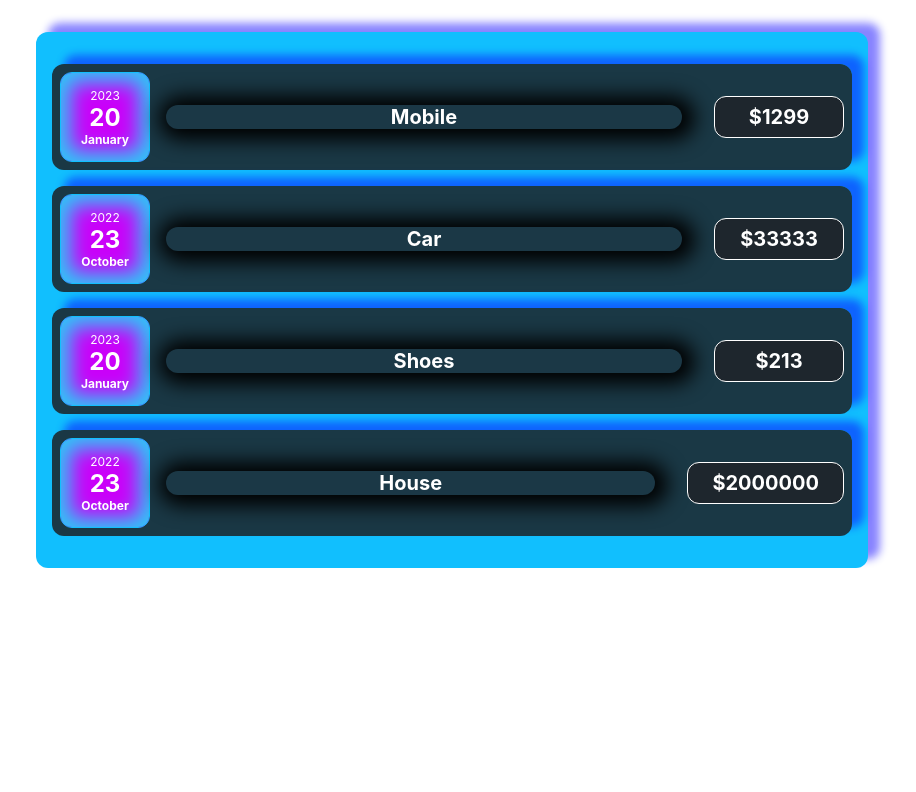
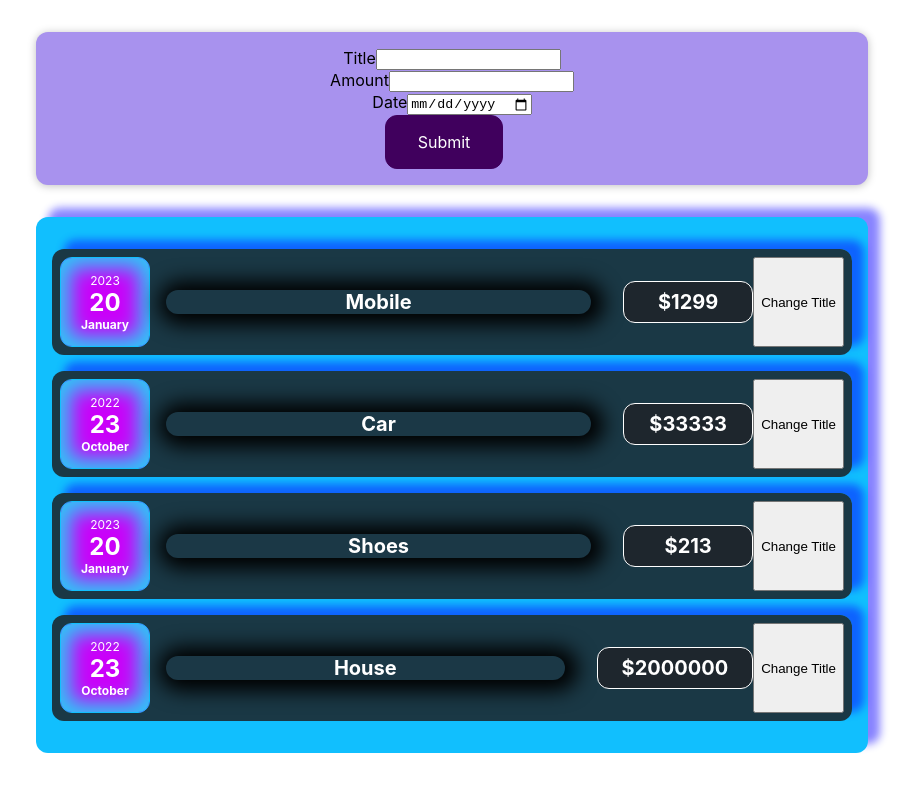
Before and after one commit to CHANDANNICK/expense-tracker, a React (Create React App) app: page / in a window 1280 px wide. Shown: the top 792 px of the page, without its empty margins (188-1104 px from the left). Built offline with nearby package versions, Linux system fonts and the light colour scheme.

Commit message:
Working on Form for adding expenses

```diff
--- a/src/App.jsx
+++ b/src/App.jsx
@@ -1,6 +1,7 @@
 import React from 'react';
 import './assets/css/App.css';
 import Expenses from './components/Expenses/Expenses';
+import NewExpense from './components/NewExpense/NewExpense';
 
 function App() {
 	const expenses = [
@@ -29,8 +30,10 @@
 			date: new Date(2022, 9, 23),
 		},
 	];
+
 	return (
 		<div className='App'>
+			<NewExpense />
 			<Expenses items={expenses} />
 		</div>
 	);
--- a/src/assets/css/Card.css
+++ b/src/assets/css/Card.css
@@ -1,4 +1,5 @@
 .card {
   border-radius: 12px;
   box-shadow: 12px -9px 9px 0px #0c05fe7d;
+
 }
--- /dev/null
+++ b/src/assets/css/ExpenseForm.css
@@ -0,0 +1,26 @@
+.new-expense__controls {
+  display: flex;
+  flex-wrap: wrap;
+  gap: 1rem;
+  margin-bottom: 1rem;
+  text-align: left;
+}
+
+.new-expense__control label {
+  font-weight: bold;
+  margin-bottom: 0.5rem;
+  display: block;
+}
+
+.new-expense__control input {
+  font: inherit;
+  padding: 0.5rem;
+  border-radius: 6px;
+  border: 1px solid #ccc;
+  width: 20rem;
+  max-width: 100%;
+}
+
+.new-expense__actions {
+  text-align: right;
+}
--- /dev/null
+++ b/src/assets/css/NewExpense.css
@@ -0,0 +1,38 @@
+.new-expense {
+  background-color: #a892ee;
+  padding: 1rem;
+  margin: 2rem auto;
+  width: 50rem;
+  max-width: 95%;
+  border-radius: 12px;
+  text-align: center;
+  box-shadow: 0 1px 8px rgba(0, 0, 0, 0.25);
+}
+
+.new-expense button {
+  font: inherit;
+  cursor: pointer;
+  padding: 1rem 2rem;
+  border: 1px solid #40005d;
+  background-color: #40005d;
+  color: white;
+  border-radius: 12px;
+  margin-right: 1rem;
+}
+
+.new-expense button:hover,
+.new-expense button:active {
+  background-color: #510674;
+  border-color: #510674;
+}
+
+.new-expense button.alternative {
+  color: #220131;
+  border-color: transparent;
+  background-color: transparent;
+}
+
+.new-expense button.alternative:hover,
+.new-expense button.alternative:active {
+  background-color: #ddb3f8;
+}
--- a/src/components/Expenses/ExpenseDate.jsx
+++ b/src/components/Expenses/ExpenseDate.jsx
@@ -5,6 +5,7 @@
 	const month = props.date.toLocaleString('en-Us', { month: 'long' });
 	const day = props.date.toLocaleString('en-Us', { day: '2-digit' });
 	const year = props.date.getFullYear();
+
 	return (
 		<div className='expense-date'>
 			<div className='expense-date__month'>{month}</div>
--- a/src/components/Expenses/ExpenseItem.jsx
+++ b/src/components/Expenses/ExpenseItem.jsx
@@ -1,17 +1,30 @@
-import React from 'react';
+import React, { useState } from 'react';
 import ExpenseDate from './ExpenseDate';
 import '../../assets/css/ExpenseItem.css';
 import Card from '../Ui/Card';
 
 const ExpenseItems = (props) => {
+	// HOOKS
+	const [title, setTitle] = useState(props.title);
+
+	// EVENT HANDLER  // FUNCTION
+
+	const clickHandler = () => {
+		console.log('Button Clicked');
+		setTitle('Updated !')
+	};
+
 	return (
 		<Card className='expense-item'>
 			<ExpenseDate date={props.date} />
 			<div className='expense-item__description'>
-				<h2>{props.title}</h2>
+				<h2>{title}</h2>
 				<div className='expense-item__price'>${props.amount}</div>
 			</div>
+			{/* <button onClick={() => console.log('Button Clicked')}></button> */}
+			<button onClick={clickHandler}>Change Title</button>
 		</Card>
 	);
 };
+
 export default ExpenseItems;
--- /dev/null
+++ b/src/components/NewExpense/ExpenseForm.jsx
@@ -0,0 +1,30 @@
+import React from 'react';
+import '../../assets/css/ExpenseForm.css';
+
+const ExpenseForm = () => {
+	return (
+		<form>
+			<div className='expense-form__controls'>
+				<div className='expense-form__control'>
+					<label htmlFor='title'>Title</label>
+					<input type='text' />
+				</div>
+				<div className='expense-form__control'>
+					<label htmlFor='amount'>Amount</label>
+					<input type='number' />
+				</div>
+				<div className='expense-form__control'>
+					<label htmlFor='date'>Date</label>
+					<input type='date' />
+				</div>
+			</div>
+			<div className='expense-form__actions'>
+				<button type='submit' className='expense-form__action'>
+					Submit
+				</button>
+			</div>
+		</form>
+	);
+};
+
+export default ExpenseForm;
--- /dev/null
+++ b/src/components/NewExpense/NewExpense.jsx
@@ -0,0 +1,13 @@
+import React from 'react';
+import '../../assets/css/NewExpense.css';
+import ExpenseForm from './ExpenseForm';
+
+const NewExpense = () => {
+	return (
+		<div className='new-expense'>
+			<ExpenseForm />
+		</div>
+	);
+};
+
+export default NewExpense;
```
